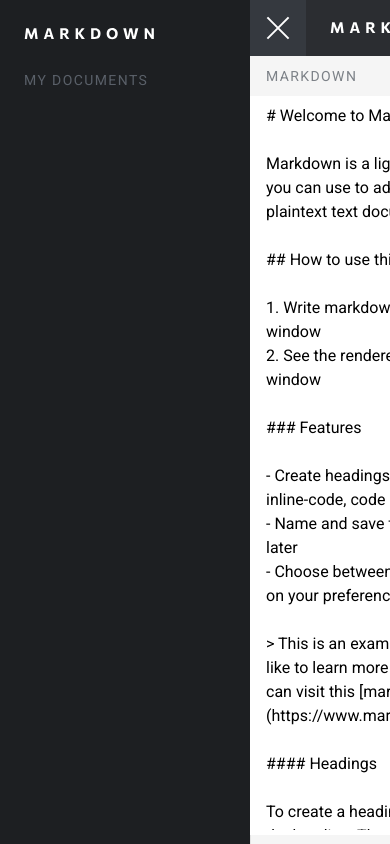
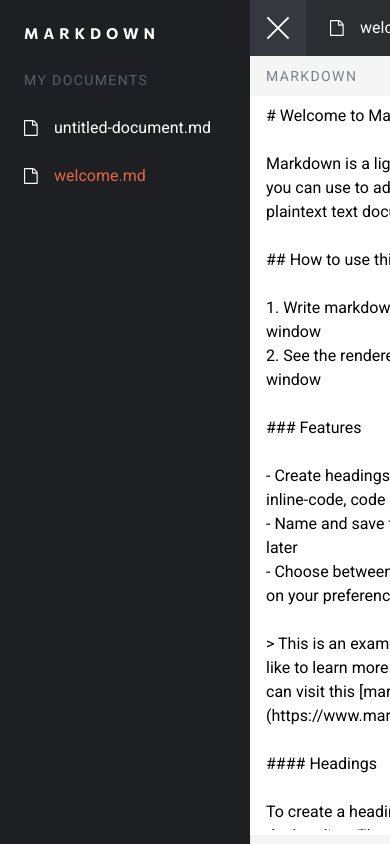
Before and after one commit to ltk55/in-browser-markdown-editor, a React (Vite) app: page / in a window 390 px wide. Both pictures are taken after a click on the button 28 px from the left and 28 px from the top of the page. Built offline with nearby package versions, Linux system fonts and the light colour scheme.

Commit message:
feat: add document selection in sidebar

```diff
--- a/src/App.tsx
+++ b/src/App.tsx
@@ -2,7 +2,7 @@ import Header from "./components/header/Header";
 import MarkdownEditor from "./components/MarkdownEditor";
 import Preview from "./components/Preview";
 import Sidebar from "./components/sidebar/Sidebar";
-import useDocumentStore from "./store/documentStore";
+import useDocumentStore from "./lib/documentStore";
 
 function App() {
   const displayPreviewOnly = useDocumentStore(
--- a/src/components/MarkdownEditor.tsx
+++ b/src/components/MarkdownEditor.tsx
@@ -1,5 +1,5 @@
 import IconShowPreview from "../assets/icon-show-preview.svg";
-import useDocumentStore from "../store/documentStore";
+import useDocumentStore from "../lib/documentStore";
 
 export default function MarkdownEditor(): JSX.Element {
   const [
--- a/src/components/Preview.tsx
+++ b/src/components/Preview.tsx
@@ -2,7 +2,7 @@ import Markdown from "react-markdown";
 
 import IconHidePreview from "../assets/icon-hide-preview.svg";
 import IconShowPreview from "../assets/icon-show-preview.svg";
-import useDocumentStore from "../store/documentStore";
+import useDocumentStore from "../lib/documentStore";
 import { TDocument } from "../type";
 
 export default function Preview(): JSX.Element {
--- a/src/components/header/DocumentName.tsx
+++ b/src/components/header/DocumentName.tsx
@@ -1,7 +1,7 @@
 import { useEffect, useState } from "react";
 
 import IconDocument from "../../assets/icon-document.svg";
-import useDocumentStore from "../../store/documentStore";
+import useDocumentStore from "../../lib/documentStore";
 
 export default function DocumentName(): JSX.Element {
   const [documents, setDocuments, currentDocumentId] = useDocumentStore(
--- a/src/components/header/Header.tsx
+++ b/src/components/header/Header.tsx
@@ -4,11 +4,11 @@ import SidebarToggle from "./SidebarToggle";
 
 export default function Header(): JSX.Element {
   return (
-    <header className="grid grid-cols-[56px_1fr] bg-neutral-800 md:grid-cols-[72px_1fr] ">
+    <header className="flex h-14 bg-neutral-800 md:h-[72px]">
       <SidebarToggle />
 
-      <div className="grid w-full grid-cols-[1fr_18px_41px] content-center items-center gap-6 pl-6 pr-2 md:grid-cols-[1fr_18px_152px] xl:grid-cols-[auto_1fr_18px_152px]">
-        <img src={Logo} alt="logo" />
+      <div className="ml-6 flex content-center items-center gap-6 pr-2">
+        <img src={Logo} alt="logo" className="hidden md:block" />
         <DocumentName />
       </div>
     </header>
--- a/src/components/header/SidebarToggle.tsx
+++ b/src/components/header/SidebarToggle.tsx
@@ -13,7 +13,7 @@ export default function SidebarToggle(): JSX.Element {
 
   return (
     <button
-      className="flex h-14 w-full items-center justify-center bg-neutral-700 hover:bg-orange md:h-[72px]"
+      className="flex w-14 items-center justify-center bg-neutral-700 hover:bg-orange md:w-[72px]"
       onClick={toggleSidebar}
     >
       <img
--- /dev/null
+++ b/src/components/sidebar/Document.tsx
@@ -0,0 +1,43 @@
+import CopyIcon from "../../assets/icon-document.svg";
+import useDocumentStore from "../../lib/documentStore";
+import { formatDisplayDate } from "../../lib/utils";
+
+interface DocumentProps {
+  createdAt: string;
+  name: string;
+  id: string;
+}
+
+export default function Document({
+  createdAt,
+  name,
+  id,
+}: DocumentProps): JSX.Element {
+  const [currentDocumentId, setCurrentDocumentId] = useDocumentStore(
+    (state) => [state.currentDocumentId, state.setCurrentDocumentId],
+  );
+
+  return (
+    <li className="overflow-x-hidden">
+      <button
+        onClick={() => setCurrentDocumentId(id)}
+        title={name}
+        className="relative mt-6 flex items-center overflow-x-auto "
+      >
+        <img src={CopyIcon} alt="" />
+        <span className="ml-4 block">
+          <span className="hidden w-fit text-xs leading-none text-neutral-500 md:block">
+            {formatDisplayDate(createdAt)}
+          </span>
+          <span
+            className={`${
+              currentDocumentId === id ? "text-orange" : "text-neutral-100"
+            }  block text-left hover:text-orange`}
+          >
+            {name}
+          </span>
+        </span>
+      </button>
+    </li>
+  );
+}
--- a/src/components/sidebar/Sidebar.tsx
+++ b/src/components/sidebar/Sidebar.tsx
@@ -1,15 +1,27 @@
 import Logo from "../../assets/logo.svg";
+import useDocumentStore from "../../lib/documentStore";
+import Document from "./Document";
 
 export default function Sidebar(): JSX.Element {
+  const documents = useDocumentStore((state) => state.documents);
+
   return (
     <aside className="sidebar relative h-screen bg-neutral-900 px-6 py-7">
       <div>
-        <img src={Logo} alt="" />
+        <img src={Logo} alt="logo" />
       </div>
       <div className="my-7">
         <span className="text-sm font-medium uppercase tracking-widest text-neutral-600">
           my documents
         </span>
+
+        <ul>
+          {documents.map((doc) => {
+            return (
+              <Document createdAt={doc.createdAt} name={doc.name} id={doc.id} />
+            );
+          })}
+        </ul>
       </div>
     </aside>
   );
--- /dev/null
+++ b/src/lib/utils.ts
@@ -0,0 +1,31 @@
+function formatDisplayDate(inputDate: string) {
+  const dateParts = inputDate.split("-");
+  const day = parseInt(dateParts[0], 10);
+  const month = parseInt(dateParts[1], 10);
+  const year = parseInt(dateParts[2], 10);
+
+  const monthNames = [
+    "January",
+    "February",
+    "March",
+    "April",
+    "May",
+    "June",
+    "July",
+    "August",
+    "September",
+    "October",
+    "November",
+    "December",
+  ];
+
+  if (month < 1 || month > 12) {
+    return "Invalid date";
+  }
+
+  const formattedDate = `${day} ${monthNames[month - 1]} ${year}`;
+
+  return formattedDate;
+}
+
+export { formatDisplayDate };
```
Also changed, not shown: src/lib/documentStore.ts (renamed from src/store/documentStore.ts).
